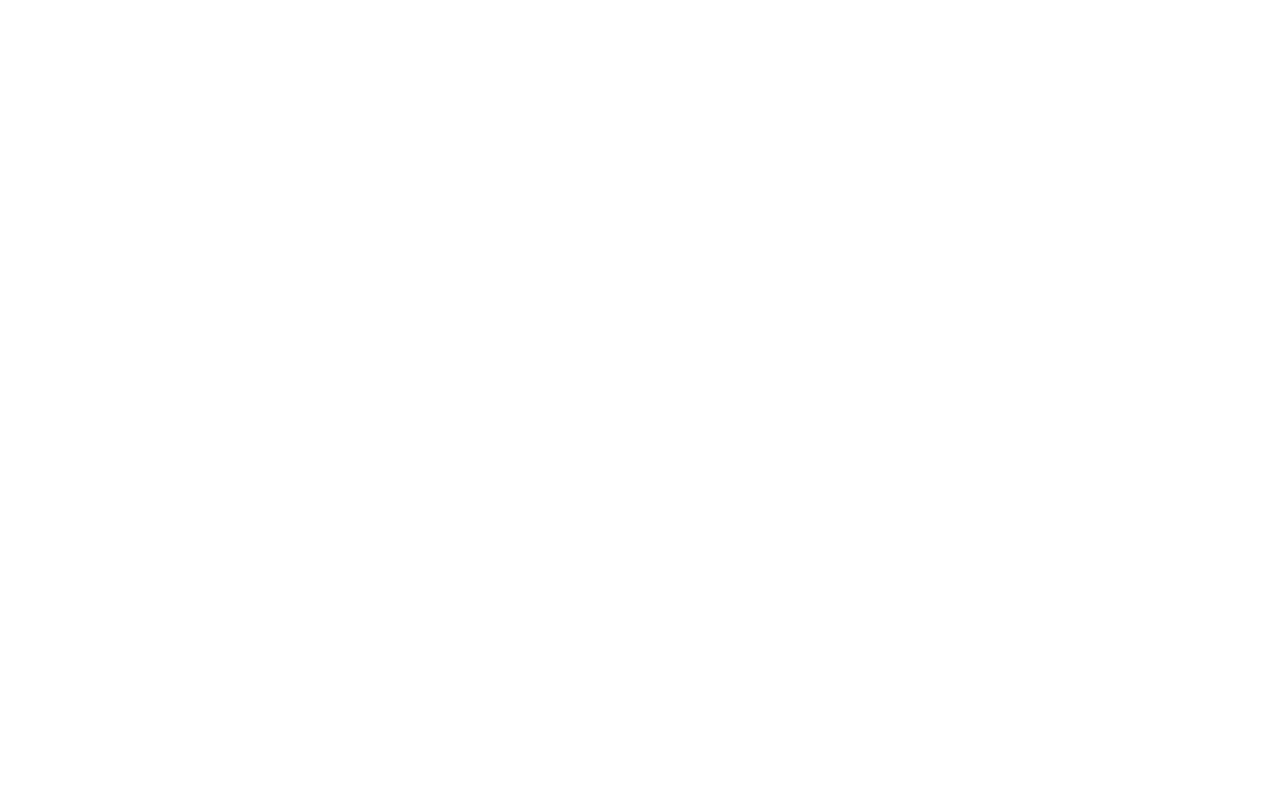
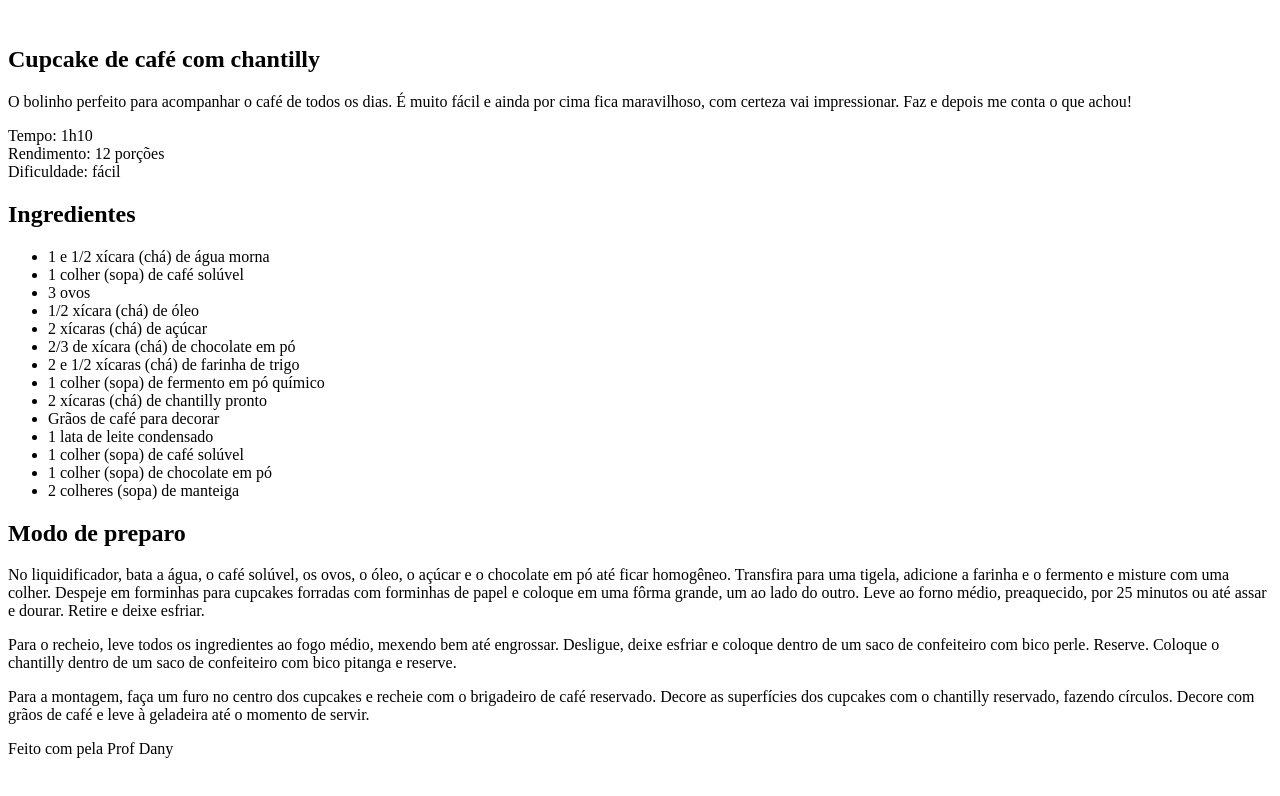
Before and after one commit to eusoudany/pag-de-receitas, a plain HTML site: page Index.html in a window 1280 px wide. Drawn offline with Linux system fonts and the light colour scheme.

Commit message:
dados da home

```diff
--- a/Index.html
+++ b/Index.html
@@ -6,6 +6,48 @@
     <title>Página de receitas</title>
 </head>
 <body>
+    <div id="page">
+        <img src="" alt="">
 
+    <main>
+        <section id="About">
+            <h1>Cupcake de café com chantilly</h1>
+            <p>O bolinho perfeito para acompanhar o café de todos os dias. É muito fácil e ainda por cima fica maravilhoso, com certeza vai impressionar. Faz e depois me conta o que achou!</p>
+            <p>Tempo: 1h10 <br>
+                Rendimento: 12 porções<br>
+                Dificuldade: fácil</p>
+        </section>
+
+        <section id="ingredients">
+            <h2>Ingredientes</h2>
+            <ul>
+                <li>1 e 1/2 xícara (chá) de água morna</li>
+                <li>1 colher (sopa) de café solúvel</li>
+                <li>3 ovos</li>
+                <li>1/2 xícara (chá) de óleo</li>
+                <li>2 xícaras (chá) de açúcar</li>
+                <li>2/3 de xícara (chá) de chocolate em pó</li>
+                <li>2 e 1/2 xícaras (chá) de farinha de trigo</li>
+                <li>1 colher (sopa) de fermento em pó químico</li>
+                <li>2 xícaras (chá) de chantilly pronto</li>
+                <li>Grãos de café para decorar</li>
+                <li>1 lata de leite condensado</li>
+                <li>1 colher (sopa) de café solúvel</li>
+                <li>1 colher (sopa) de chocolate em pó</li>
+                <li>2 colheres (sopa) de manteiga</li>
+            </ul>
+        </section>
+
+        <section id="preparation">
+            <h2>Modo de preparo</h2>
+            <p>No liquidificador, bata a água, o café solúvel, os ovos, o óleo, o açúcar e o chocolate em pó até ficar homogêneo. Transfira para uma tigela, adicione a farinha e o fermento e misture com uma colher. Despeje em forminhas para cupcakes forradas com forminhas de papel e coloque em uma fôrma grande, um ao lado do outro. Leve ao forno médio, preaquecido, por 25 minutos ou até assar e dourar. Retire e deixe esfriar. </p>
+            <p>Para o recheio, leve todos os ingredientes ao fogo médio, mexendo bem até engrossar. Desligue, deixe esfriar e coloque dentro de um saco de confeiteiro com bico perle. Reserve. Coloque o chantilly dentro de um saco de confeiteiro com bico pitanga e reserve. </p>
+            <p>Para a montagem, faça um furo no centro dos cupcakes e recheie com o brigadeiro de café reservado. Decore as superfícies dos cupcakes com o chantilly reservado, fazendo círculos. Decore com grãos de café e leve à geladeira até o momento de servir.</p>
+        </section>
+
+
+    </main>
+    <footer>Feito com pela Prof Dany</footer>
+</div>
 </body>
 </html>
```
